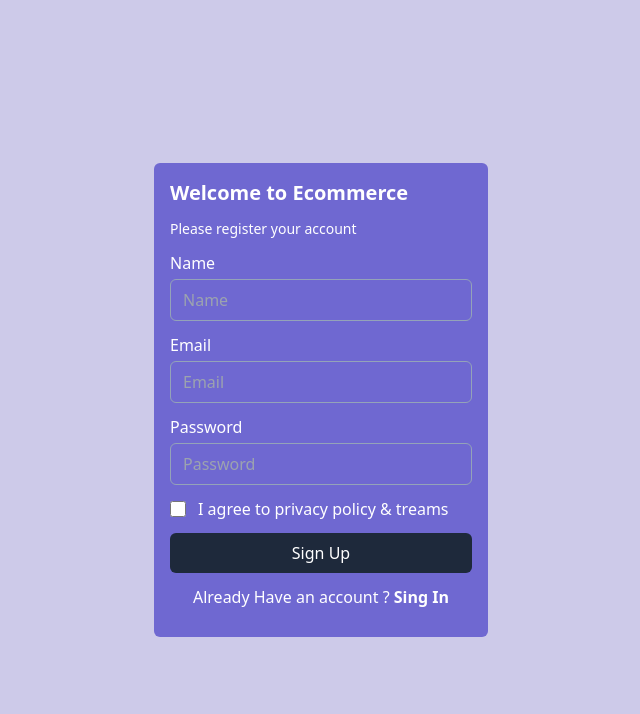
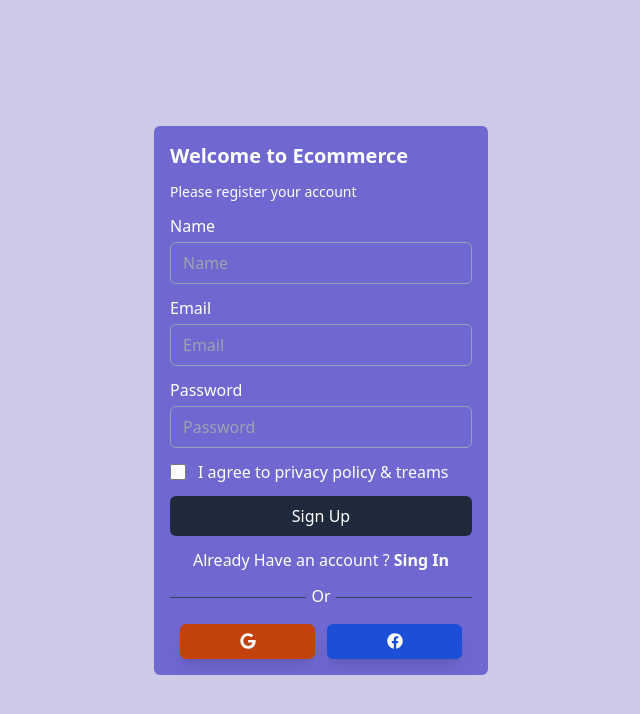
Before and after one commit to easylearningbd/mern-multi-vendor-ecommerce, a React (Create React App) app: page /register in a window 1280 px wide. Shown: the top 714 px of the page, without its empty margins (319-959 px from the left). Built offline with nearby package versions, Linux system fonts and the light colour scheme.

Commit message:
p9 Route And Login Register Part 5

```diff
--- a/src/views/auth/Register.jsx
+++ b/src/views/auth/Register.jsx
@@ -1,5 +1,7 @@
 import React from 'react';
 import {Link} from 'react-router-dom'
+import { FaGoogle } from "react-icons/fa";
+import { FaFacebook } from "react-icons/fa";
 
 const Register = () => {
     return (
@@ -37,8 +39,27 @@
 
         <div className='flex items-center mb-3 gap-3 justify-center'>
             <p>Already Have an account ? <Link className='font-bold' to="/login">Sing In</Link> </p>
+        </div>
+
+        <div className='w-full flex justify-center items-center mb-3'>
+            <div className='w-[45%] bg-slate-700 h-[1px]'></div>
+            <div className='w-[10%] flex justify-center items-center'>
+                <span className='pb-1'>Or</span>
+            </div>
+            <div className='w-[45%] bg-slate-700 h-[1px] '></div>
+        </div>
+
+        <div className='flex justify-center items-center gap-3'>
+            <div className='w-[135px] h-[35px] flex rounded-md bg-orange-700 shadow-lg hover:shadow-orange-700/50 justify-center cursor-pointer items-center overflow-hidden'>
+            <span><FaGoogle /></span>
+             </div>
+
+             <div className='w-[135px] h-[35px] flex rounded-md bg-blue-700 shadow-lg hover:shadow-blue-700/50 justify-center cursor-pointer items-center overflow-hidden'>
+            <span><FaFacebook /></span>
+             </div>
 
         </div>
+
 
     </form>
 
```
